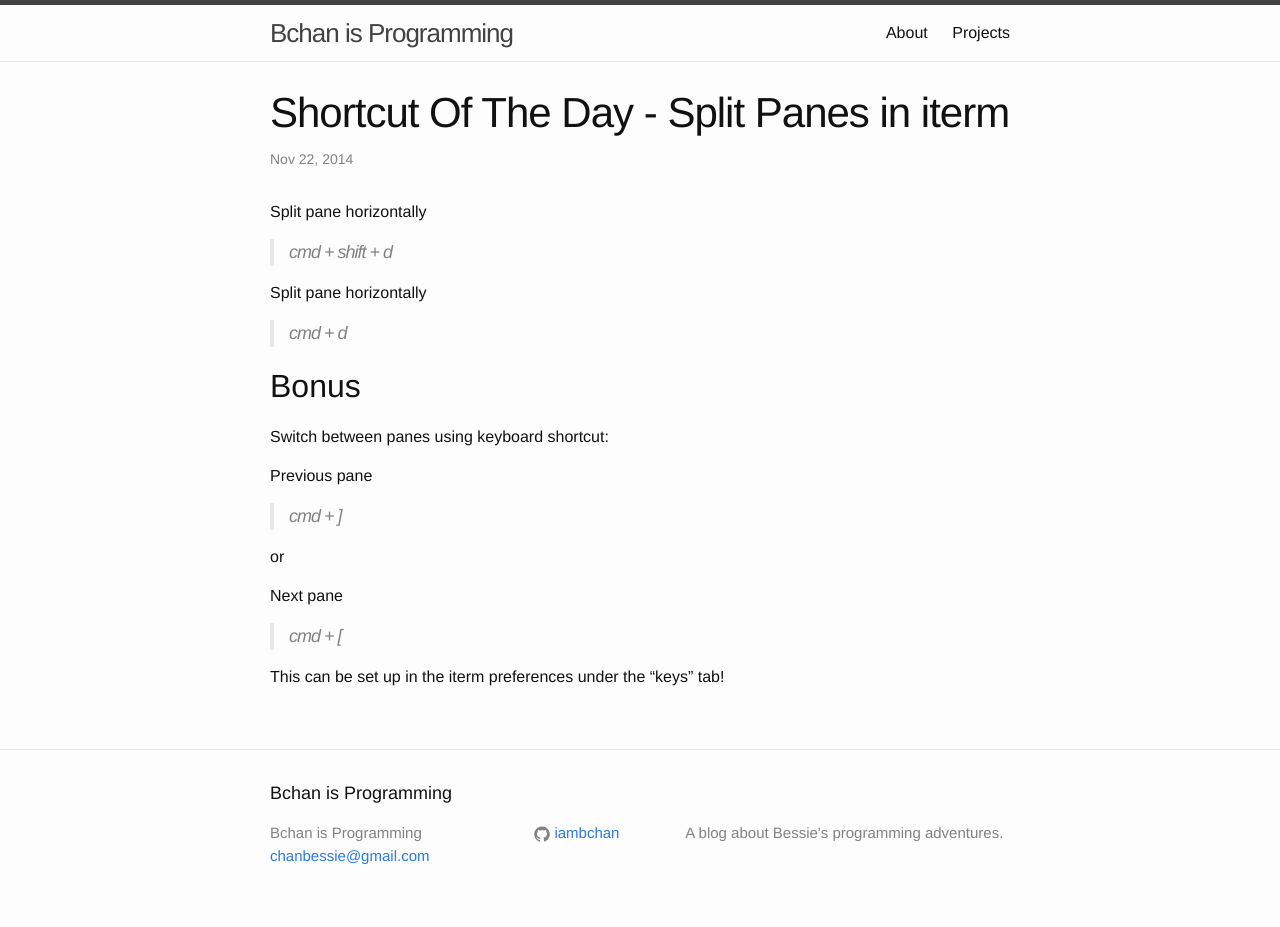
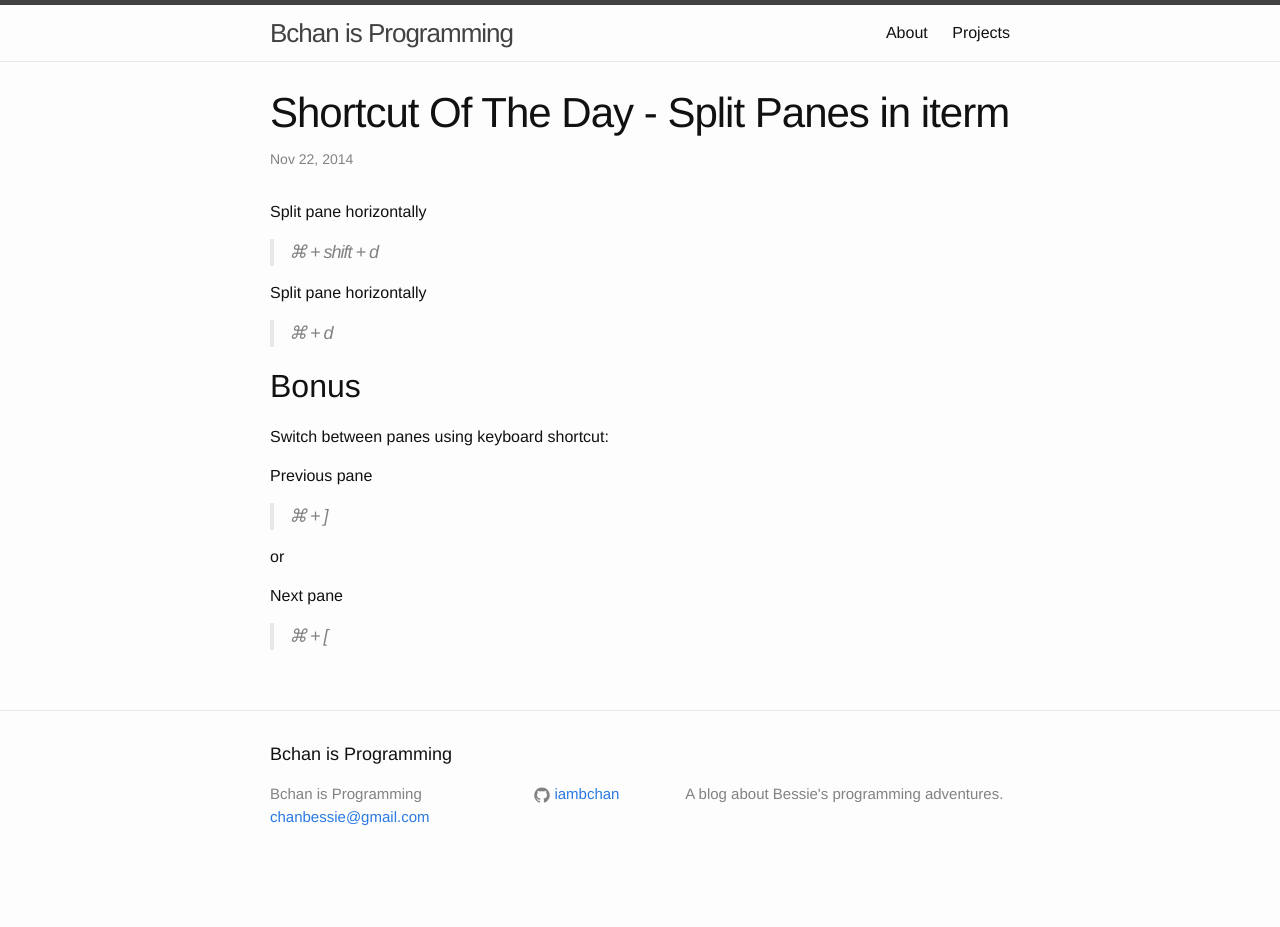
Before and after one commit to iambchan/iambchan.github.com, a Jekyll site: the page built from _posts/2014-11-22-KSOTD-split-pane-iterm.markdown, in a window 1280 px wide. Built offline with Jekyll 4.4.1, drawn with Linux system fonts in a browser that asks for light colours; Markdown is read by kramdown in place of the engine named in the settings; after the commit the page ends 900 px from its top, so only the background shows below that.

Commit message:
Changed cmd to the symbol

```diff
--- a/_posts/2014-11-22-KSOTD-split-pane-iterm.markdown
+++ b/_posts/2014-11-22-KSOTD-split-pane-iterm.markdown
@@ -7,21 +7,19 @@
 ---
 
 Split pane horizontally
-> cmd + shift + d
+> ⌘ + shift + d
 
 Split pane horizontally
-> cmd + d
+> ⌘ + d
 
 
 ##Bonus
 Switch between panes using keyboard shortcut:
 
 Previous pane
-> cmd + ]
+> ⌘ + ]
 
 or
 
 Next pane
-> cmd  + [
-
-This can be set up in the iterm preferences under the "keys" tab!
+> ⌘  + [
```
